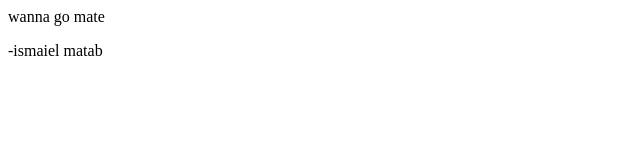
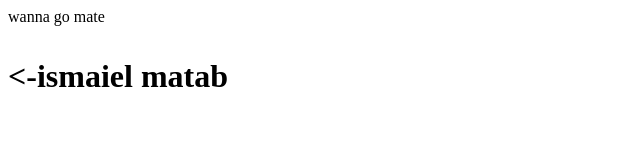
Before and after one commit to mrEismaiel/Goede-titel-85effabd, a plain HTML site: page index.html in a window 1280 px wide. Shown: the whole page, without its empty margins (0-640 px from the left). Drawn offline with Linux system fonts and the light colour scheme.

```diff
--- a/index.html
+++ b/index.html
@@ -5,6 +5,6 @@
     <title>Me wanna test</title>
   </head>
   <body>
-    <p>-ismaiel matab</p>
+   <h1> <p><-ismaiel matab</p><h1>
   </body>
 </html>
```
